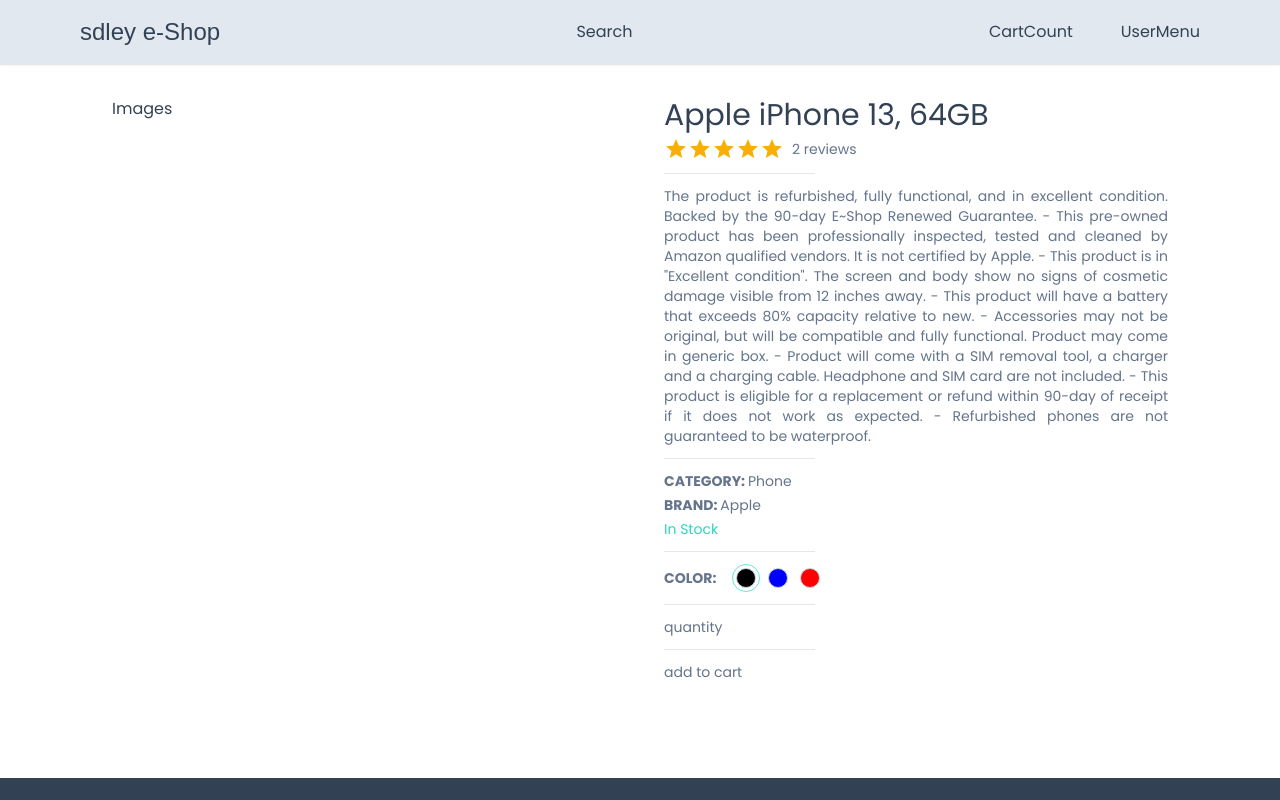
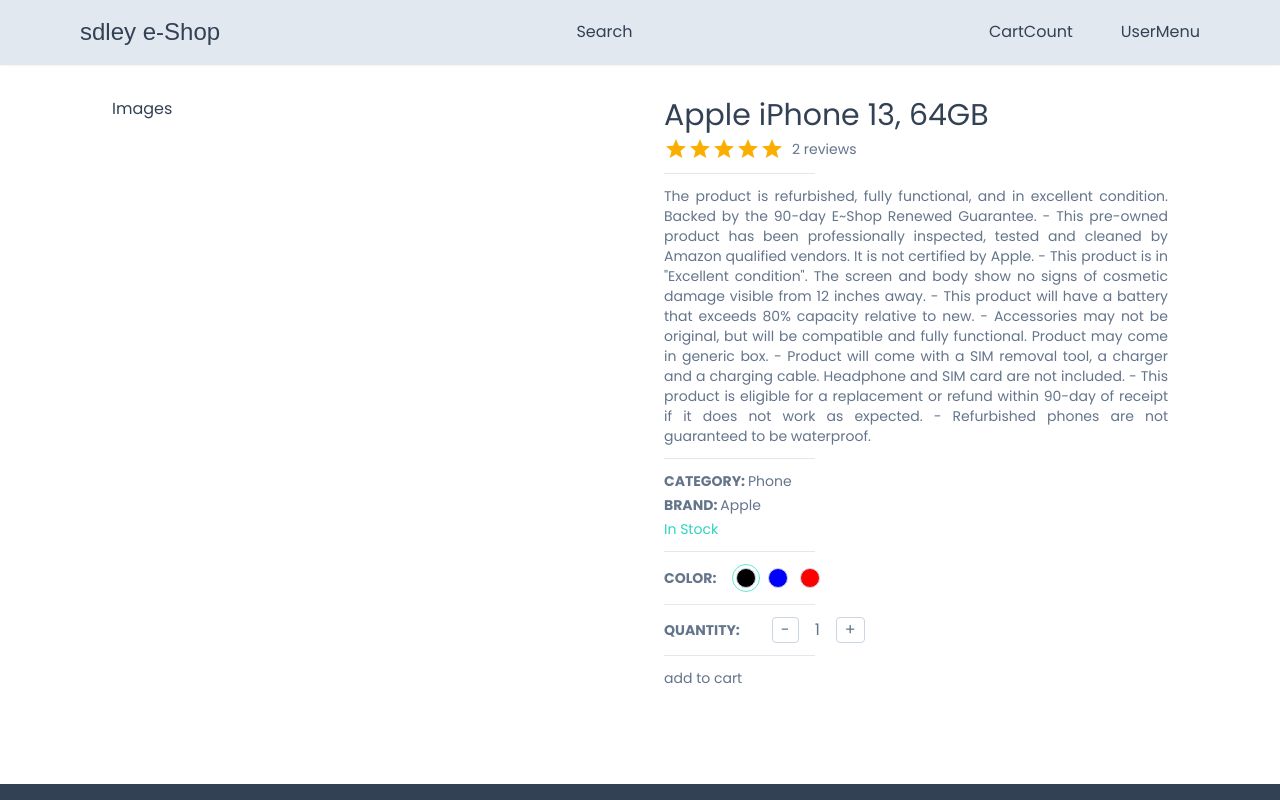
Before and after one commit to sdley/sdley-e-shop, a Next.js app: page /product/1 in a window 1280 px wide. Shown: the top 800 px of the page. Built offline with nearby package versions, Linux system fonts and the light colour scheme; a web font is replaced by a local one.

Commit message:
Product Quantity

```diff
--- /dev/null
+++ b/app/components/products/SetQuantity.tsx
@@ -0,0 +1,32 @@
+'use client';
+
+import { CartProductType } from "@/app/product/[productId]/ProductDetails";
+
+interface SetQtyProps {
+    cartCounter?: boolean,
+    cartProduct: CartProductType,
+    handleQtyIncrease: () => void,
+    handleQtyDecrease: () => void,
+}
+
+const btnStyles = "border-[1.2px] border-slate-300 px-2 rounded";
+
+const SetQuantity: React.FC<SetQtyProps> = ({
+    cartCounter,
+    cartProduct,
+    handleQtyIncrease,
+    handleQtyDecrease
+}) => {
+    return (
+        <div className="flex gap-8 items-center">
+            {cartCounter ? null : <div className="font-semibold">QUANTITY: </div>}
+            <div className="flex gap-4 items-center text-base">
+                <button onClick={handleQtyDecrease} className={btnStyles}>-</button>
+                <div>{cartProduct.quantity}</div>
+                <button onClick={handleQtyIncrease} className={btnStyles}>+</button>
+            </div>
+        </div>
+     );
+}
+
+export default SetQuantity;
--- a/app/product/[productId]/ProductDetails.tsx
+++ b/app/product/[productId]/ProductDetails.tsx
@@ -1,6 +1,7 @@
 'use client';
 
 import SetColor from "@/app/components/products/SetColor";
+import SetQuantity from "@/app/components/products/SetQuantity";
 import { truncateText } from "@/utils/truncateText";
 import { Rating } from "@mui/material";
 import { useCallback, useState } from "react";
@@ -53,7 +54,30 @@
         })
     }, [cartProduct.selectedImg]);
 
-    console.log("CartProduct: ", cartProduct)
+    // console.log("CartProduct: ", cartProduct)
+
+    const handleQtyIncrease = useCallback(() => {
+        if (cartProduct.quantity >= 99) return;
+        setCartProduct((prev) => {
+            return {
+                ...prev, // spread the previous state
+                quantity: prev.quantity + 1 // increase the quantity by 1
+            }
+        }
+    )
+    }, [cartProduct]); // dependency array
+
+    const handleQtyDecrease = useCallback(() => {
+        if (cartProduct.quantity <= 1) return;
+
+        setCartProduct((prev) => {
+            return {
+                ...prev, // spread the previous state
+                quantity: prev.quantity - 1 // decrease the quantity by 1
+            }
+        }
+    )
+    }, [cartProduct]); // dependency array
 
     return (
         <div className="grid grid-cols-1 md:grid-cols-2 gap-12">
@@ -83,7 +107,11 @@
                     handleColorSelect={handleColorSelect}
                 />
                 <Horizontal />
-                <div>quantity</div>
+                <SetQuantity
+                    cartProduct={cartProduct}
+                    handleQtyDecrease={handleQtyDecrease}
+                    handleQtyIncrease={handleQtyIncrease}
+                />
                 <Horizontal />
                 <div>add to cart</div>
             </div>
```
